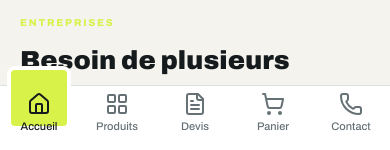
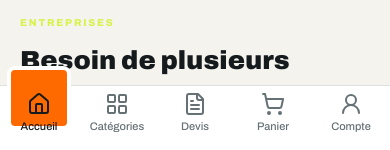
Before and after one commit to syllalamericaink-cmyk/its-equipement, a Next.js app: page / in a window 390 px wide. Shown: the part 694-844 px from the top of the page. Built offline with nearby package versions, Linux system fonts and the light colour scheme; no server answers; the database is empty.

Commit message:
refactor: align mobile navigation with mobile mockup

```diff
--- a/src/components/layout/public-tabs.tsx
+++ b/src/components/layout/public-tabs.tsx
@@ -1,7 +1,7 @@
 'use client'
 
 import Link from 'next/link'
-import { Home, LayoutGrid, FileText, ShoppingCart, Phone } from 'lucide-react'
+import { Home, LayoutGrid, FileText, ShoppingCart, UserRound } from 'lucide-react'
 import { useCartStore } from '@/stores/cart-store'
 import { usePathname } from 'next/navigation'
 import { useEffect, useState } from 'react'
@@ -27,7 +27,7 @@ const TABS = [
   },
   {
     href: '/produits',
-    label: 'Produits',
+    label: 'Catégories',
     icon: LayoutGrid,
     isActive: (p: string) => p.startsWith('/produits') || p.startsWith('/categories'),
   },
@@ -45,10 +45,10 @@ const TABS = [
     isActive: (p: string) => p.startsWith('/panier') || p.startsWith('/commande'),
   },
   {
-    href: '/contact',
-    label: 'Contact',
-    icon: Phone,
-    isActive: (p: string) => p.startsWith('/contact'),
+    href: '/auth/login',
+    label: 'Compte',
+    icon: UserRound,
+    isActive: (p: string) => p.startsWith('/auth') || p.startsWith('/compte'),
   },
 ]
 
@@ -110,7 +110,7 @@ export function PublicTabs() {
         {/* Carré lime glissant — indicateur de l'onglet actif */}
         <span
           aria-hidden="true"
-          className={`pointer-events-none absolute left-0 top-0 z-0 h-14 w-14 -translate-y-4 rounded-[4px] bg-its-lime ring-4 ring-white transition-[left,opacity] duration-300 ease-out ${
+          className={`pointer-events-none absolute left-0 top-0 z-0 h-14 w-14 -translate-y-4 rounded-[4px] bg-[#FF6A00] ring-4 ring-white transition-[left,opacity] duration-300 ease-out ${
             activeIndex >= 0 ? 'opacity-100' : 'opacity-0'
           }`}
           style={{ left: `calc(${activeIndex >= 0 ? activeIndex : 0} * 20% + 10% - 28px)` }}
@@ -131,7 +131,7 @@ export function PublicTabs() {
                 aria-label={`Panier${itemCount > 0 ? ` (${itemCount} articles)` : ''} — ouvrir le panier rapide`}
                 aria-current={active ? 'page' : undefined}
                 className={`relative z-10 flex min-h-[64px] flex-col items-center gap-0.5 pt-1.5 text-[11px] font-medium transition-colors ${
-                  active ? 'text-its-dark' : 'text-its-gray hover:text-its-dark'
+                  active ? 'text-[#FF6A00]' : 'text-its-gray hover:text-its-dark'
                 }`}
               >
                 <span className="relative">
```
